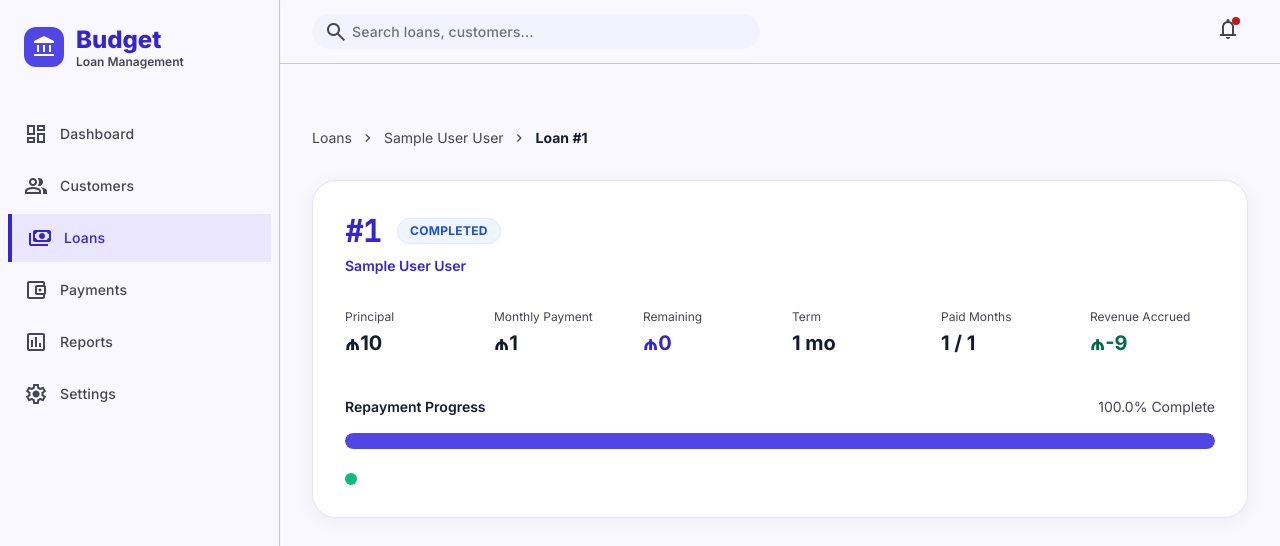
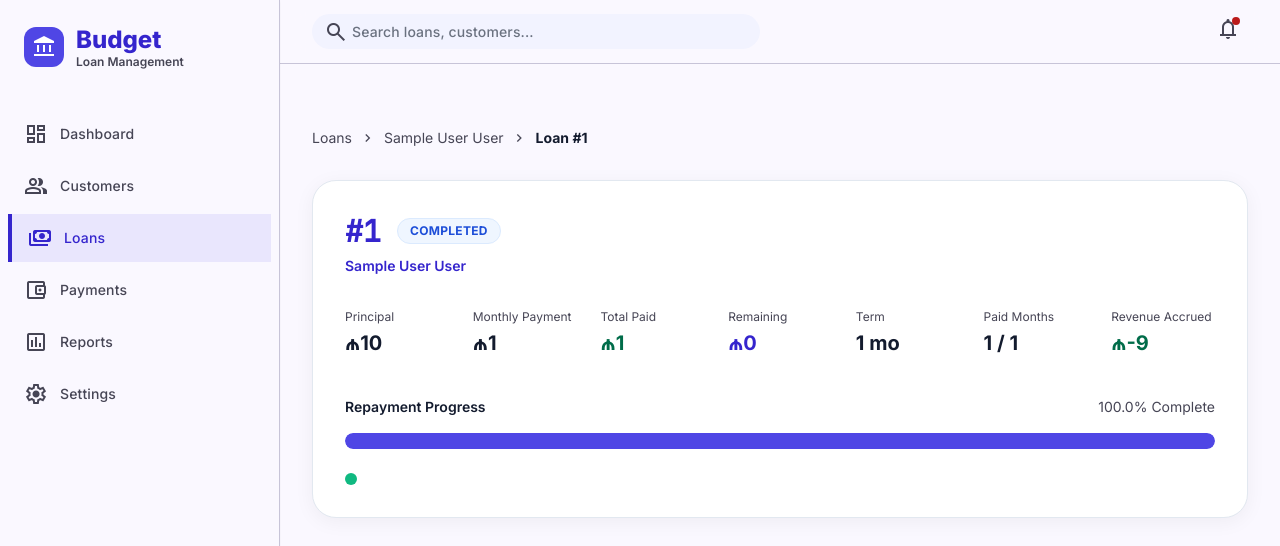
Before and after one commit to codeguy085/Budget, a Django app: page /loans/1/ in a window 1280 px wide. Shown: the top 546 px of the page. Run offline with Django 5.2, Linux system fonts and the light colour scheme; a user stored in the database is signed in; tables that the repository leaves empty hold one stand-in row (values such as "Sample post"); some libraries are stand-ins or nearby versions.

Commit message:
total paid

```diff
--- a/loan/views.py
+++ b/loan/views.py
@@ -244,6 +244,7 @@ def loan_detail(request, pk):
 
     progress_pct = round(paid_count * 100 / loan.term, 1) if loan.term else 0
     remaining = loan.remaining_amount()
+    paid_amount = paid_count * loan.monthly_payment
     remaining_months = max(loan.term - paid_count, 0)
     paid_count_after = min(paid_count + 1, loan.term)
     remaining_after = max(remaining - loan.monthly_payment, 0)
@@ -253,6 +254,7 @@ def loan_detail(request, pk):
         'active_nav': 'loans',
         'loan': loan,
         'paid_count': paid_count,
+        'paid_amount': paid_amount,
         'remaining': remaining,
         'revenue': loan.revenue(),
         'progress_pct': progress_pct,
--- a/templates/loan_detail.html
+++ b/templates/loan_detail.html
@@ -57,9 +57,10 @@
     </div>
   </div>
 
-  <div class="grid grid-cols-2 md:grid-cols-3 lg:grid-cols-6 gap-x-4 gap-y-5 lg:gap-6 mb-8 lg:mb-10 border-t lg:border-0 border-outline-variant pt-6 lg:pt-0">
+  <div class="grid grid-cols-2 md:grid-cols-3 lg:grid-cols-7 gap-x-4 gap-y-5 lg:gap-6 mb-8 lg:mb-10 border-t lg:border-0 border-outline-variant pt-6 lg:pt-0">
     <div class="space-y-1 min-w-0"><p class="text-[10px] lg:text-xs text-on-surface-variant uppercase tracking-wider lg:normal-case lg:tracking-normal">{% trans "Principal" %}</p><p class="text-lg lg:text-xl font-bold text-on-surface truncate">₼{{ loan.amount|intcomma }}</p></div>
     <div class="space-y-1 min-w-0"><p class="text-[10px] lg:text-xs text-on-surface-variant uppercase tracking-wider lg:normal-case lg:tracking-normal">{% trans "Monthly Payment" %}</p><p class="text-lg lg:text-xl font-bold text-primary lg:text-on-surface truncate">₼{{ loan.monthly_payment|intcomma }}</p></div>
+    <div class="space-y-1 min-w-0"><p class="text-[10px] lg:text-xs text-on-surface-variant uppercase tracking-wider lg:normal-case lg:tracking-normal">{% trans "Total Paid" %}</p><p class="text-lg lg:text-xl font-bold text-secondary truncate">₼{{ paid_amount|intcomma }}</p></div>
     <div class="space-y-1 min-w-0"><p class="text-[10px] lg:text-xs text-on-surface-variant uppercase tracking-wider lg:normal-case lg:tracking-normal">{% trans "Remaining" %}</p><p class="text-lg lg:text-xl font-bold text-primary truncate">₼{{ remaining|intcomma }}</p></div>
     <div class="space-y-1 min-w-0"><p class="text-[10px] lg:text-xs text-on-surface-variant uppercase tracking-wider lg:normal-case lg:tracking-normal">{% trans "Term" %}</p><p class="text-lg lg:text-xl font-bold text-on-surface truncate">{% blocktrans with term=loan.term %}{{ term }} mo{% endblocktrans %}</p></div>
     <div class="space-y-1 min-w-0"><p class="text-[10px] lg:text-xs text-on-surface-variant uppercase tracking-wider lg:normal-case lg:tracking-normal">{% trans "Paid Months" %}</p><p class="text-lg lg:text-xl font-bold text-on-surface truncate">{{ paid_count }} / {{ loan.term }}</p></div>
```
